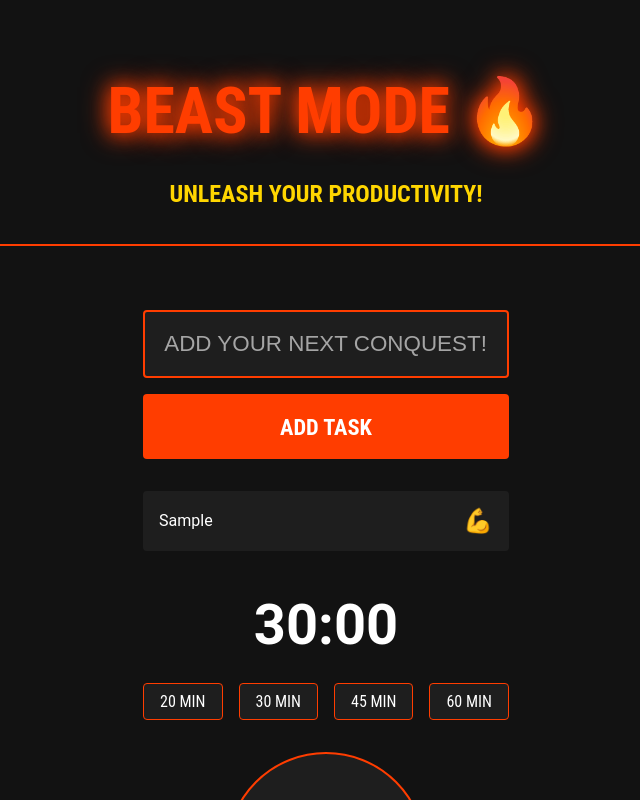
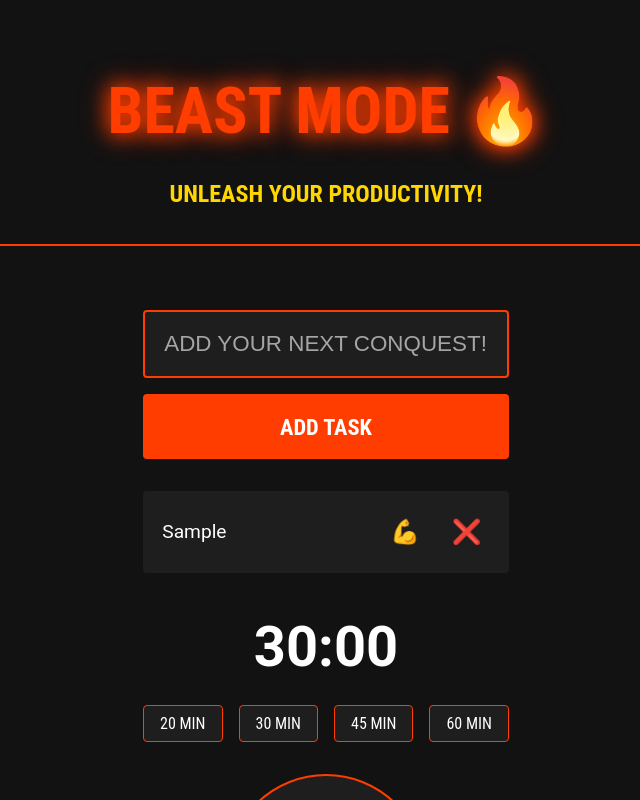
Before and after one commit to Rakeye/beast-mode, a React (Create React App) app: page / in a window 1280 px wide. Both pictures are taken after typing "Sample" into the empty fields and a click on the button "ADD TASK". Shown: the top 800 px of the page, without its empty margins (314-954 px from the left). Built offline with nearby package versions, Linux system fonts and the light colour scheme.

Commit message:
Added task persistence with localStorage and delete functionality

```diff
--- a/src/components/TaskManager/index.tsx
+++ b/src/components/TaskManager/index.tsx
@@ -21,6 +21,7 @@ interface TaskItem {
   text: string;
   completed: boolean;
   timeEstimate?: number;
+  createdAt: number;
 }
 
 const TIMER_PRESETS = [
@@ -38,8 +39,24 @@ const MOTIVATIONAL_MESSAGES = [
   "NO PAIN NO GAIN! 💯",
 ];
 
+const STORAGE_KEY = 'beastmode_tasks';
+
 const TaskManager: React.FC = () => {
-  const [tasks, setTasks] = useState<TaskItem[]>([]);
+  const [tasks, setTasks] = useState<TaskItem[]>(() => {
+    const savedTasks = localStorage.getItem(STORAGE_KEY);
+    if (savedTasks) {
+      try {
+        const parsedTasks = JSON.parse(savedTasks);
+        // Sort tasks by creation time, newest first
+        return parsedTasks.sort((a: TaskItem, b: TaskItem) => b.createdAt - a.createdAt);
+      } catch (e) {
+        console.error('Error parsing saved tasks:', e);
+        return [];
+      }
+    }
+    return [];
+  });
+
   const [newTask, setNewTask] = useState('');
   const [isBeastMode, setIsBeastMode] = useState(false);
   const [timeRemaining, setTimeRemaining] = useState(1800);
@@ -47,6 +64,11 @@ const TaskManager: React.FC = () => {
   const [motivationalMessage, setMotivationalMessage] = useState('');
   const timerRef = useRef<NodeJS.Timeout | null>(null);
   const audioRef = useRef<HTMLAudioElement | null>(null);
+
+  // Save tasks to localStorage whenever they change
+  useEffect(() => {
+    localStorage.setItem(STORAGE_KEY, JSON.stringify(tasks));
+  }, [tasks]);
 
   useEffect(() => {
     audioRef.current = new Audio('/notification.mp3');
@@ -62,9 +84,10 @@ const TaskManager: React.FC = () => {
       const task: TaskItem = {
         id: Date.now(),
         text: newTask.trim(),
-        completed: false
+        completed: false,
+        createdAt: Date.now()
       };
-      setTasks(prevTasks => [...prevTasks, task]);
+      setTasks(prevTasks => [task, ...prevTasks]); // Add new tasks to the top
       setNewTask('');
     }
   }, [newTask]);
@@ -81,6 +104,10 @@ const TaskManager: React.FC = () => {
         task.id === taskId ? { ...task, completed: !task.completed } : task
       )
     );
+  }, []);
+
+  const deleteTask = useCallback((taskId: number) => {
+    setTasks(prevTasks => prevTasks.filter(task => task.id !== taskId));
   }, []);
 
   const formatTime = (seconds: number): string => {
@@ -161,12 +188,21 @@ const TaskManager: React.FC = () => {
         {tasks.map((task) => (
           <Task key={task.id} completed={task.completed}>
             <span>{task.text}</span>
+            <div>
               <button
                 onClick={() => toggleTaskComplete(task.id)}
                 title={task.completed ? 'Task Completed!' : 'Click to complete'}
               >
                 {task.completed ? '🏆' : '💪'}
               </button>
+              <button
+                onClick={() => deleteTask(task.id)}
+                title="Delete task"
+                style={{ marginLeft: '0.5rem' }}
+              >
+                ❌
+              </button>
+            </div>
           </Task>
         ))}
       </TaskList>
--- a/src/components/TaskManager/styles.ts
+++ b/src/components/TaskManager/styles.ts
@@ -73,7 +73,7 @@ export const Task = styled.div<{ completed: boolean }>`
   display: flex;
   justify-content: space-between;
   align-items: center;
-  padding: 1rem;
+  padding: 1.2rem;
   margin: 0.5rem 0;
   background: ${props => props.completed ? '#1B5E20' : '#1E1E1E'};
   border-radius: 4px;
@@ -82,6 +82,14 @@ export const Task = styled.div<{ completed: boolean }>`
   span {
     text-decoration: ${props => props.completed ? 'line-through' : 'none'};
     color: ${props => props.completed ? '#A5D6A7' : 'white'};
+    font-size: 1.2rem;
+    flex-grow: 1;
+    margin-right: 1rem;
+  }
+
+  div {
+    display: flex;
+    gap: 0.5rem;
   }
 
   button {
@@ -90,6 +98,7 @@ export const Task = styled.div<{ completed: boolean }>`
     font-size: 1.5rem;
     cursor: pointer;
     transition: transform 0.3s ease;
+    padding: 0.5rem;
 
     &:hover {
       transform: scale(1.2);
```
Lines whose indentation alone changed are shown as unchanged.
